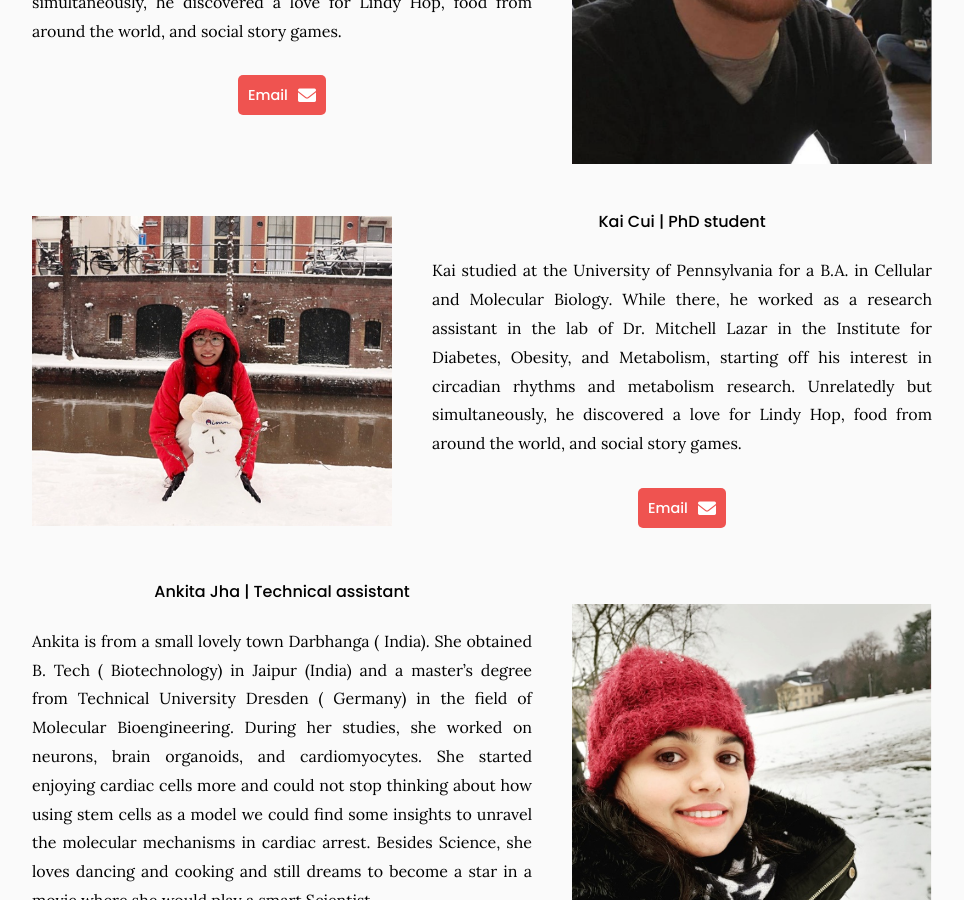
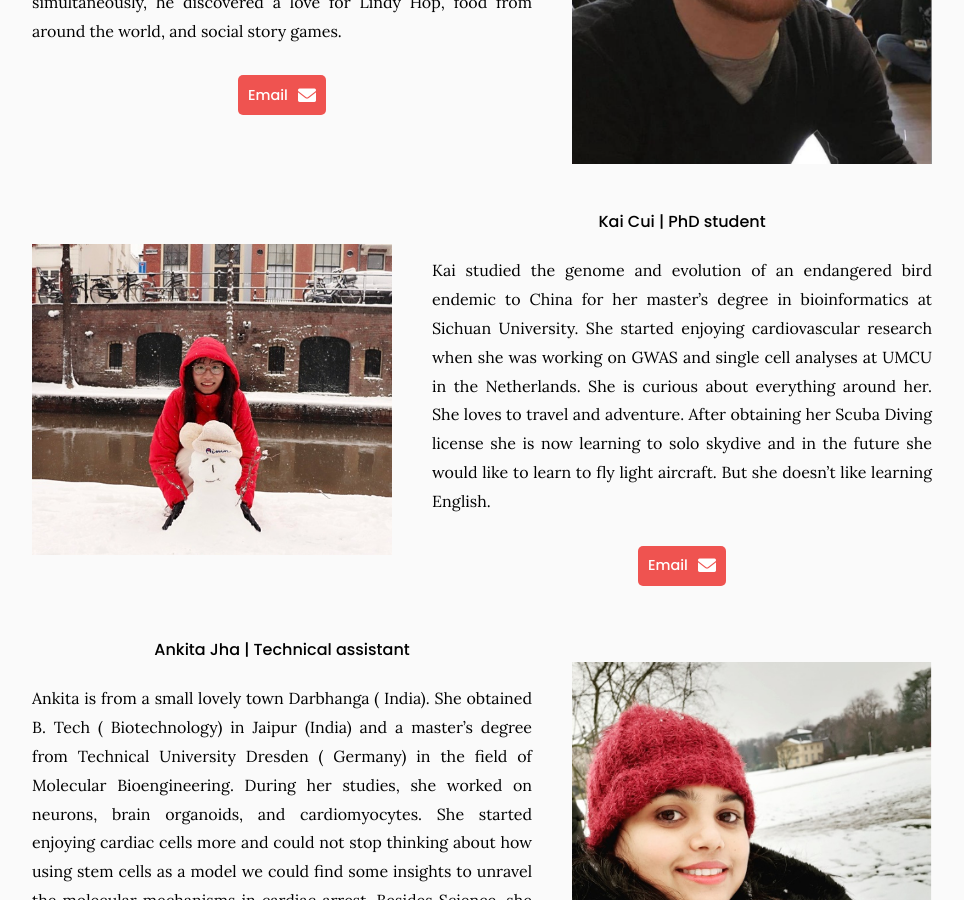
Before and after one commit to theDierickxLab/theDierickxLab, a Jekyll site: the page built from team/index.md, in a window 1280 px wide and 900 px high, scrolled down 1202 px. Shown: the whole window, without its empty margins (158-1122 px from the left). Built offline with Jekyll 4.4.1, drawn with Linux system fonts in a browser that asks for light colours.

Commit message:
Update index.md

```diff
--- a/team/index.md
+++ b/team/index.md
@@ -57,7 +57,7 @@
 %}
 
 {% capture text %}
-Kai studied at the University of Pennsylvania for a B.A. in Cellular and Molecular Biology. While there, he worked as a research assistant in the lab of Dr. Mitchell Lazar in the Institute for Diabetes, Obesity, and Metabolism, starting off his interest in circadian rhythms and metabolism research. Unrelatedly but simultaneously, he discovered a love for Lindy Hop, food from around the world, and social story games.
+Kai studied the genome and evolution of an endangered bird endemic to China for her master's degree in bioinformatics at Sichuan University. She started enjoying cardiovascular research when she was working on GWAS and single cell analyses at UMCU in the Netherlands.  She is curious about everything around her. She loves to travel and adventure. After obtaining her Scuba Diving license she is now learning to solo skydive and in the future she would like to learn to fly light aircraft. But she doesn't like learning English.
 
 {%
   include link.html
```
